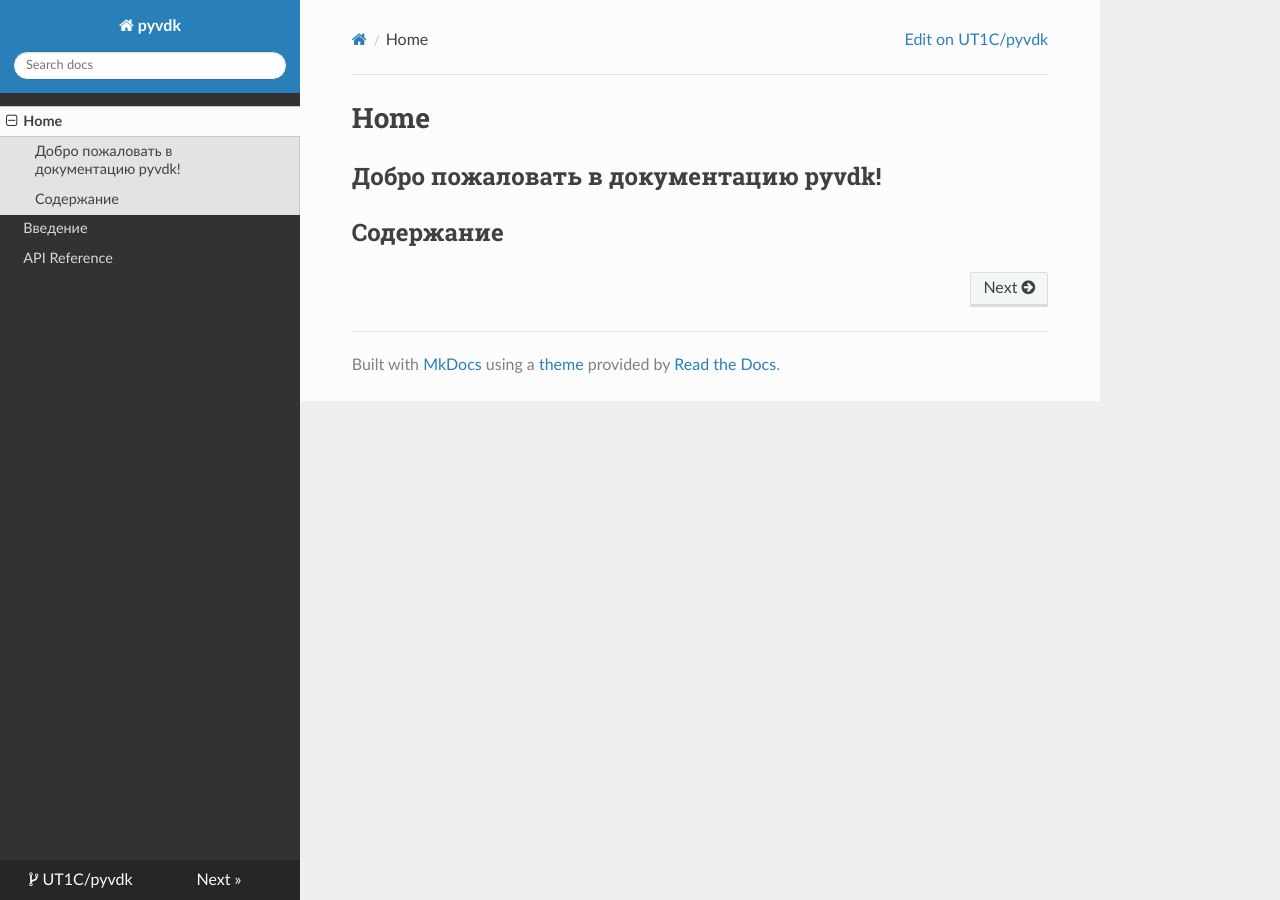
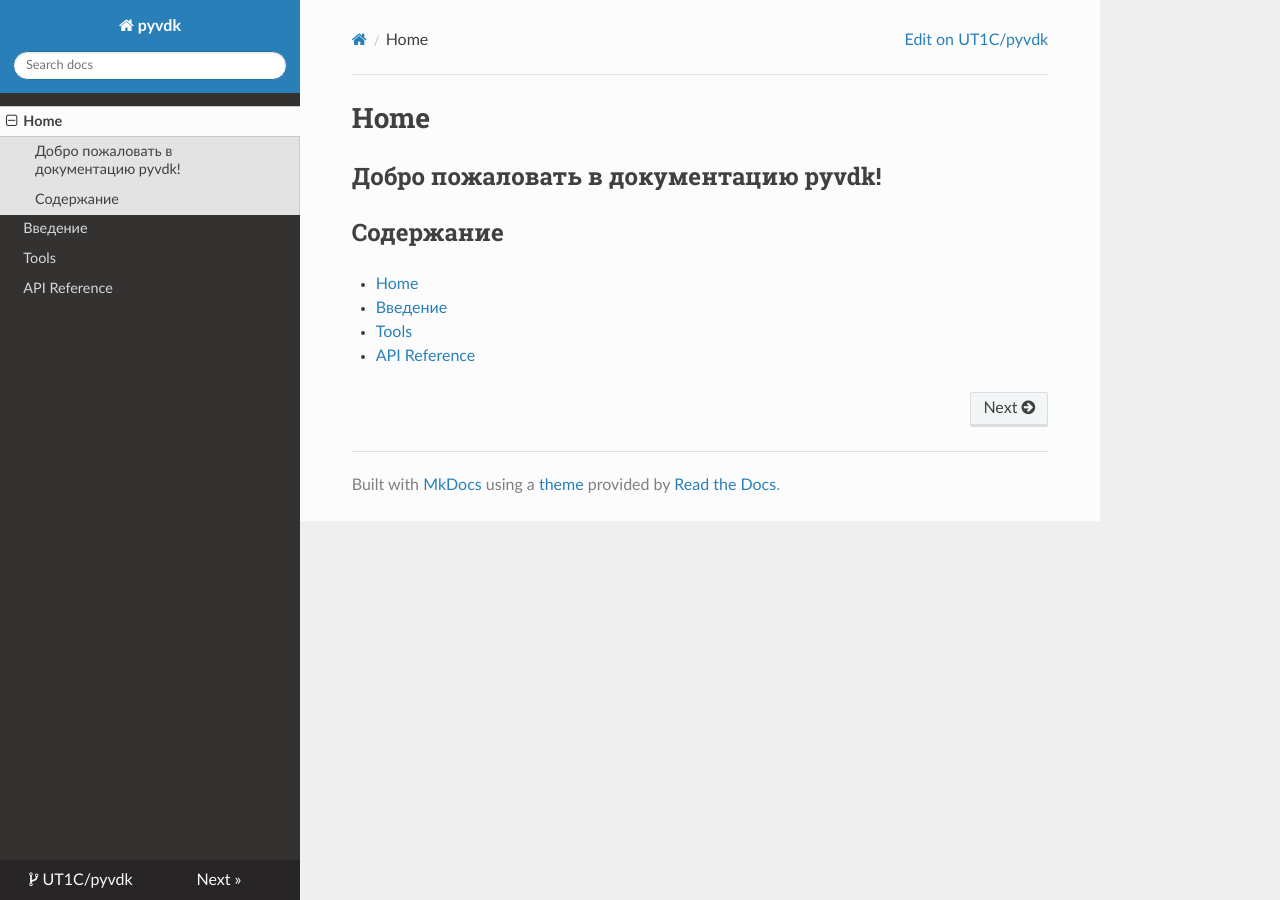
Before and after one commit to UT1C/pyvdk, an MkDocs documentation site: the page built from docs/index.md, in a window 1280 px wide. Built offline with MkDocs 1.6.1, drawn with Linux system fonts in a browser that asks for light colours; nearby versions of some CDN libraries.

Commit message:
обмазываюсь пустыми строками 10 часов

```diff
--- a/docs/index.md
+++ b/docs/index.md
@@ -3,3 +3,7 @@
 ## Добро пожаловать в документацию pyvdk!
 
 ## Содержание
+* [Home](index.md)
+* [Введение](intro.md)
+* [Tools](tools.md)
+* [API Reference](api_reference.md)
--- a/mkdocs.yml
+++ b/mkdocs.yml
@@ -12,4 +12,5 @@ plugins:
 nav:
     - Home: index.md
     - Введение: intro.md
+    - Tools: tools.md
     - API Reference: api_reference.md
```
Also changed, not shown: docs/tools.md (added).
